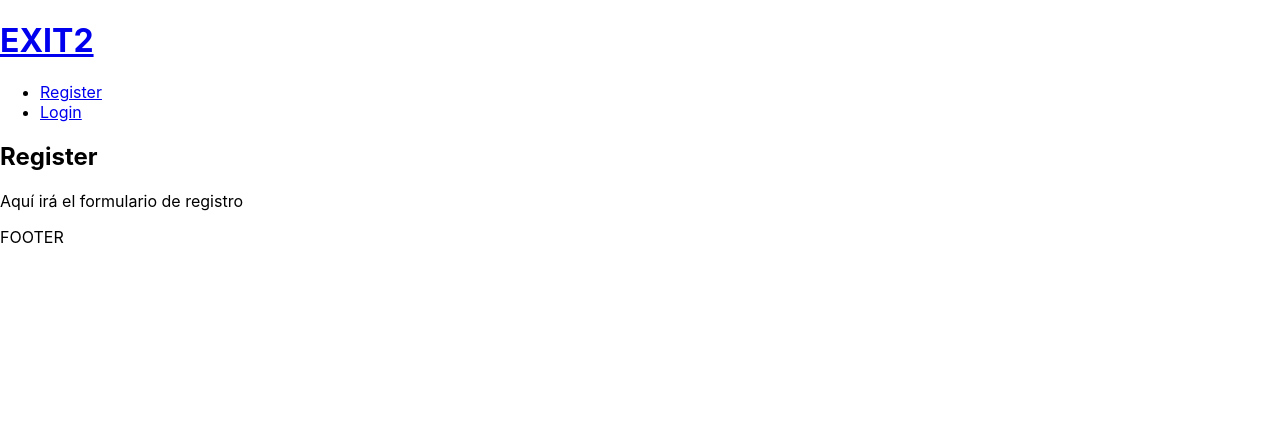
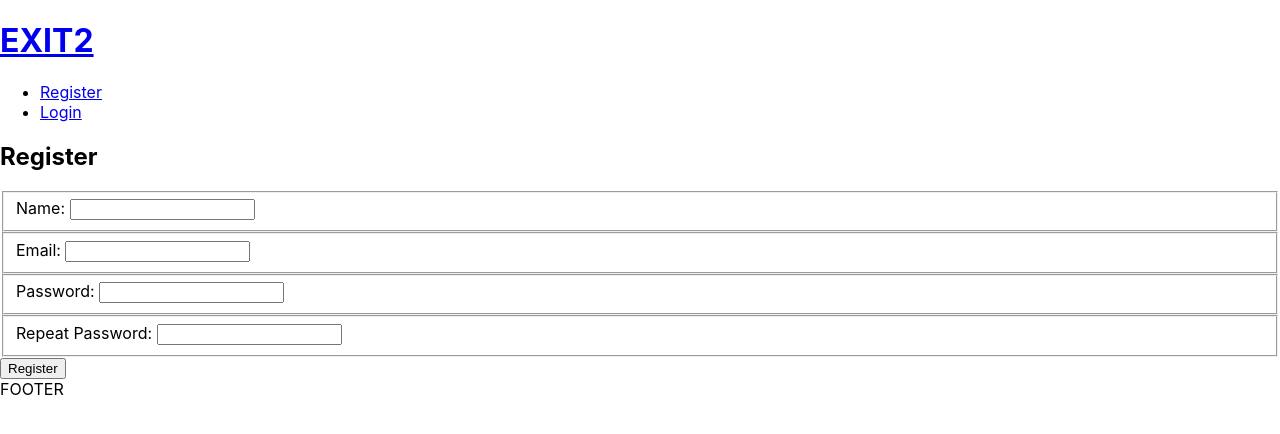
Before and after one commit to andriusmw/exit2, a React (Create React App) app: page /register in a window 1280 px wide. Shown: the top 434 px of the page. Built offline with nearby package versions, Linux system fonts and the light colour scheme.

Commit message:
registro hecho y funcionando

```diff
--- a/src/pages/RegisterPage.js
+++ b/src/pages/RegisterPage.js
@@ -1,8 +1,73 @@
+import { useState } from "react";
+import { useNavigate } from "react-router-dom";
+import { registerUserService } from "../services";
+
 export const RegisterPage = () => {
+    const navigate = useNavigate();
+
+    //Creamos estados para controlar los input
+    const [name,setName] = useState("");
+    const [email,setEmail] = useState("");
+    const [pass1,setPass1] = useState("");
+    const [pass2,setPass2] = useState("");
+    const [error, setError] = useState("");
+
+    const HandleForm = async (e) => {
+        e.preventDefault();
+        setError("");
+        //Borra estado de error
+
+        if(pass1 !== pass2) {
+            setError("passwords do not match");
+            return;
+            //Establece estado de error si las passwords no coinciden
+        }
+
+        try {
+            //intentamos comunicarnos con la db usando servicios
+            await registerUserService({name,email,password: pass1});
+            //ir a login
+            navigate("/login");
+
+        } catch (error) {
+            setError(error.message);
+        }
+
+    }
+
+
     return (
     <section>
         <h1>Register</h1>
-        <p>Aquí irá el formulario de registro</p>
+
+        <form onSubmit={HandleForm}>
+        <fieldset>
+                <label htmlFor="name">Name: </label>
+                <input type="name" id="name" name="name" required onChange={(e) => setName(e.target.value)} />
+            </fieldset>
+            <fieldset>
+                <label htmlFor="email">Email: </label>
+                <input type="email" id="email" name="email" required onChange={(e) => setEmail(e.target.value)} />
+            </fieldset>
+            <fieldset>
+                <label htmlFor="pass1">Password: </label>
+                <input type="pass1" id="pass1" name="pass1" required onChange={(e) => setPass1(e.target.value)} />
+            </fieldset>
+            <fieldset>
+                <label htmlFor="pass2">Repeat Password: </label>
+                <input type="pass2" id="pass2" name="pass2" required onChange={(e) => setPass2(e.target.value)} />
+            </fieldset>
+
+            <button>Register</button>
+
+            {error ? <p>{error}</p> : null}
+
+
+        </form>
+
+
+
     </section>
     );
+    //{error ? <p>{error}</p> : null} --> si hay un error al darle al submit se muestra
 };
--- /dev/null
+++ b/src/services/index.js
@@ -0,0 +1,26 @@
+//poner aquí servicio getAllEntrysService
+
+
+//poner aquí servicio getSingleEntryService
+
+
+//--------------------register service-------------------------------------
+
+
+export const registerUserService = async ({name,email,password}) => {
+    const response = await fetch(`${process.env.REACT_APP_BACKEND}/users`, {
+        method: "POST",
+        headers: {
+            "Content-Type": "application/json",
+        },
+        body: JSON.stringify({name,email,password})
+    });
+
+    const json = await response.json();
+
+    if(!response.ok) {
+        throw new Error(json.message);
+    } else {
+        alert("Usuario registrado, comprueba tu correo para activar tu cuenta")
+    }
+};
```
